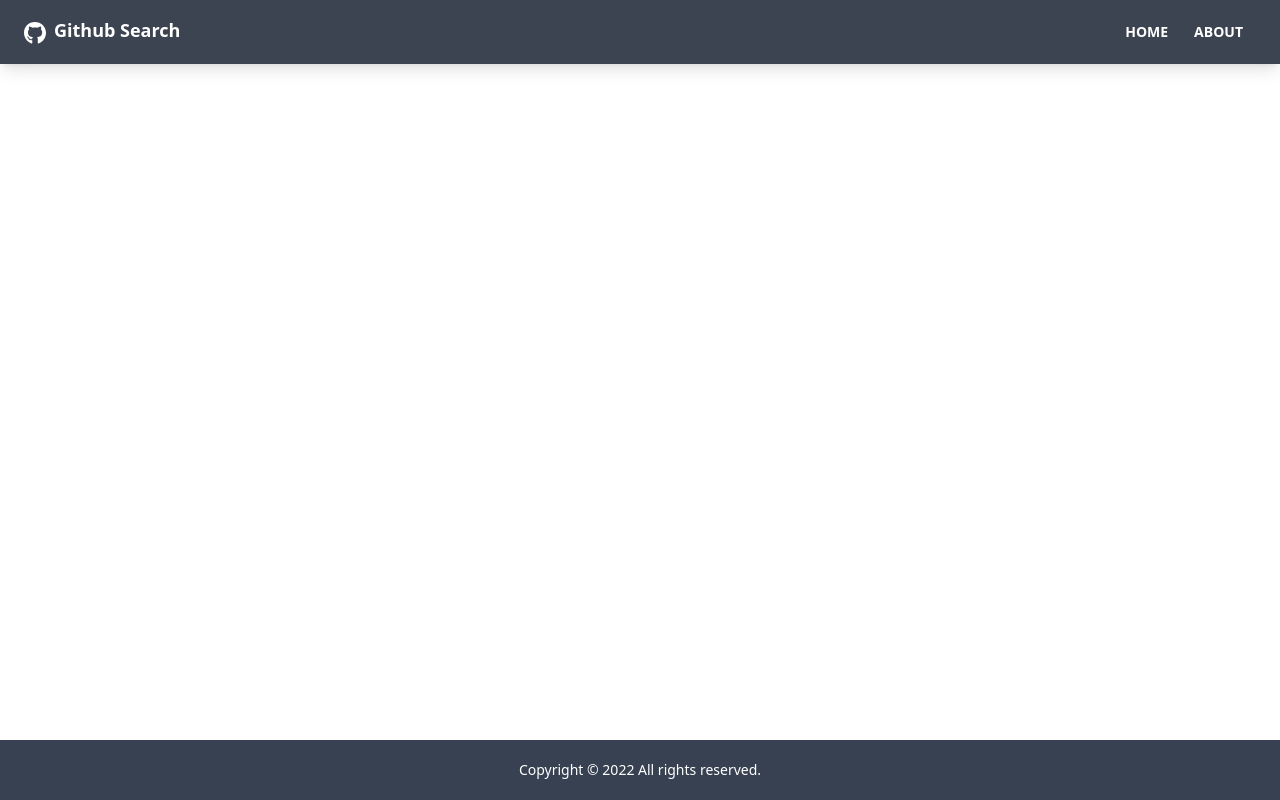
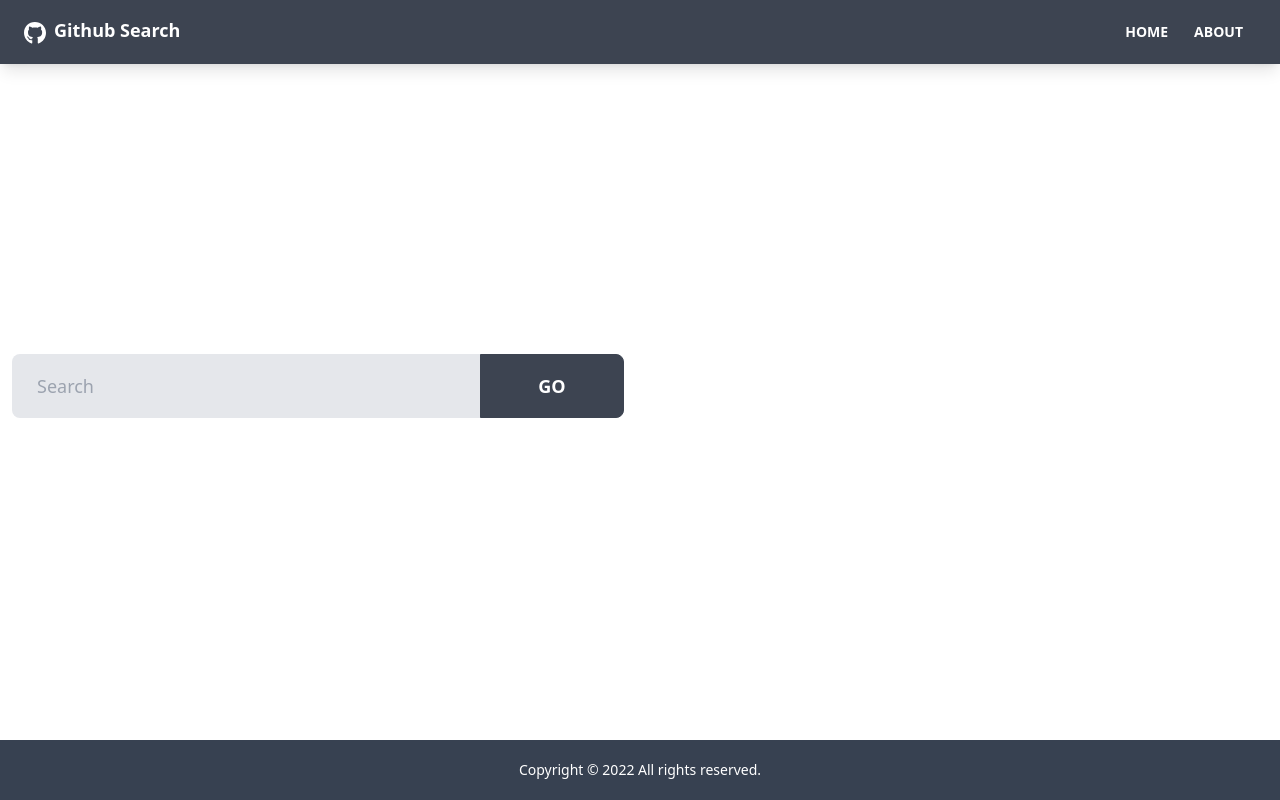
Before and after one commit to DaniilBaida/github-search, a React (Create React App) app: page / in a window 1280 px wide. Built offline with nearby package versions, Linux system fonts and the light colour scheme.

Commit message:
User Search Component

```diff
--- /dev/null
+++ b/src/components/users/UserSearch.jsx
@@ -0,0 +1,55 @@
+import { useState, useContext } from "react"
+import GithubContext from "../../context/github/GithubContext"
+
+function UserSearch() {
+  const [text, setText] = useState("")
+
+  const { users } = useContext(GithubContext)
+
+  const handleChange = (e) => setText(e.target.value)
+
+  const handleSubmit = (e) => {
+    e.preventDefault()
+
+    if (text === "") {
+      alert("Please enter something")
+    } else {
+      // @todo - search users
+
+      setText("")
+    }
+  }
+
+  return (
+    <div className="grid grid-cols-1 xl:grid-cols-2 lg:grid-cols-2 md:grid-cols-2 mb-8 gap-8">
+      <div>
+        <form onSubmit={handleSubmit}>
+          <div className="form-controll">
+            <div className="relative">
+              <input
+                type="text"
+                className="w-full pr-40 bg-gray-200 input input-lg text-black"
+                placeholder="Search"
+                value={text}
+                onChange={handleChange}
+              />
+              <button
+                type="submit"
+                className="absolute top-0 right-0 rounded-l-none w-36 btn btn-lg text-white"
+              >
+                GO
+              </button>
+            </div>
+          </div>
+        </form>
+      </div>
+      {users.length > 0 && (
+        <div>
+          <button className="btn-btn-ghost btn-lg text-white">CLEAR</button>
+        </div>
+      )}
+    </div>
+  )
+}
+
+export default UserSearch
--- a/src/pages/Home.jsx
+++ b/src/pages/Home.jsx
@@ -1,9 +1,10 @@
 import UserResults from "../components/users/UserResults"
+import UserSearch from "../components/users/UserSearch"
 
 function Home() {
   return (
     <>
-      {/*Search component here */}
+      <UserSearch />
       <UserResults />
     </>
   )
```
